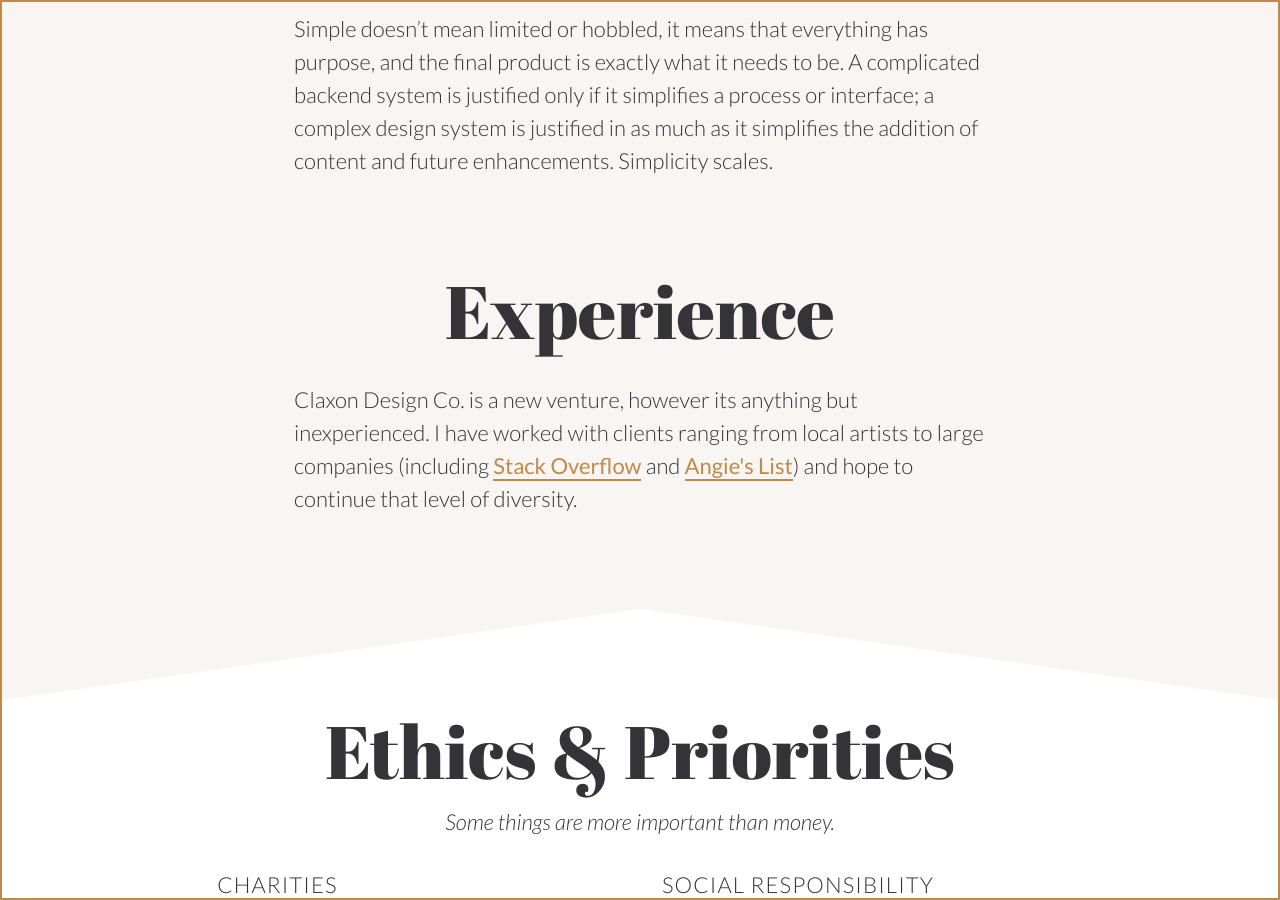
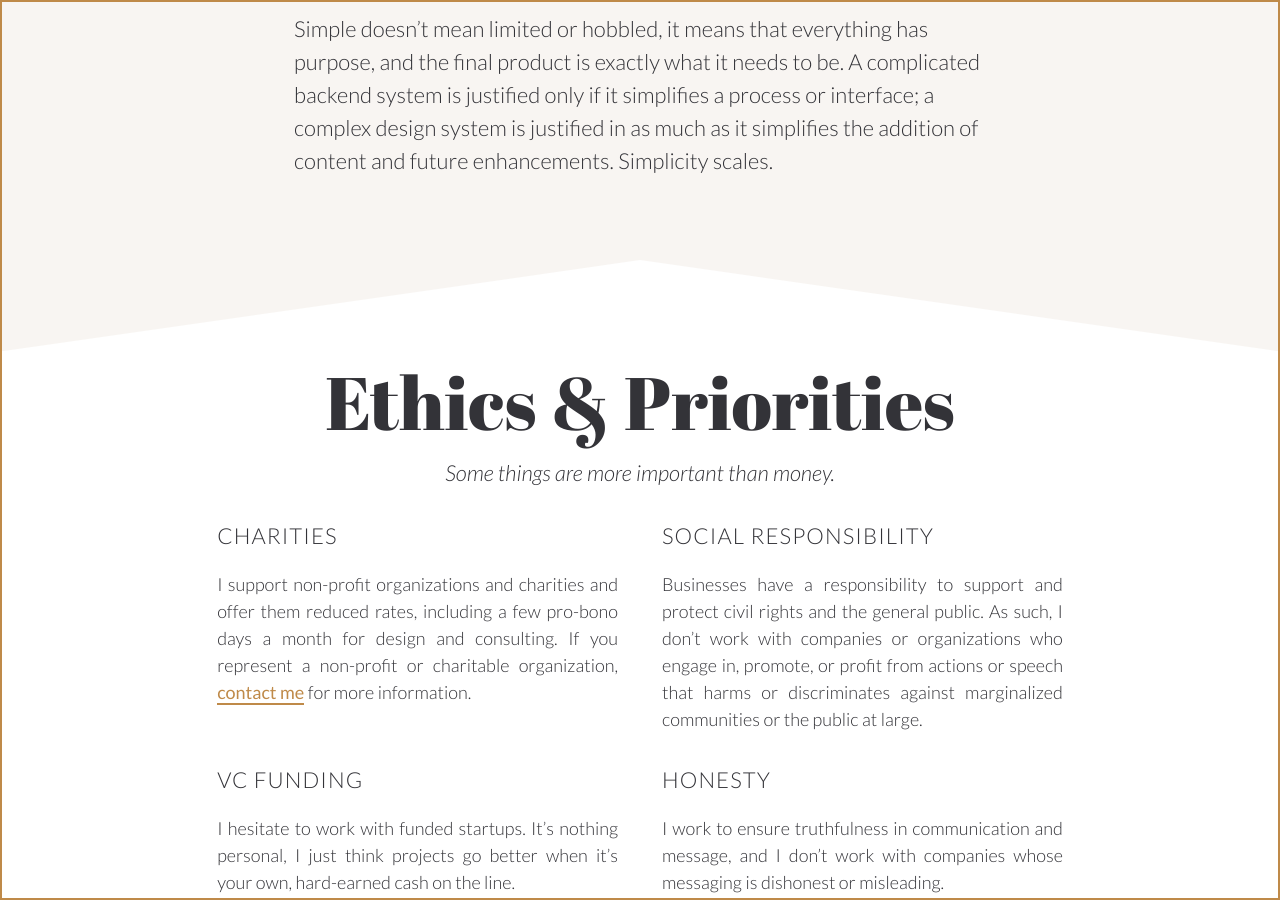
Before and after one commit to claxondesignco/claxondesignco.github.io, a Jekyll site: the page built from index.html, in a window 1280 px wide and 900 px high, scrolled down 614 px. Built offline with Jekyll 4.4.1, drawn with Linux system fonts in a browser that asks for light colours.

Commit message:
Removed "Experience" section

```diff
--- a/index.html
+++ b/index.html
@@ -16,14 +16,6 @@ hero-header: <img src="/assets/images/logo_light.svg" alt="Claxon Design Co." cl
   <p>Simple doesn’t mean limited or hobbled, it means that everything has purpose, and the final product is exactly what it needs to be. A complicated backend system is justified only if it simplifies a process or interface; a complex design system is justified in as much as it simplifies the addition of content and future enhancements. Simplicity scales.</p>
 </div>
 
-<div class="section bottom-angle-up" id="experience">
-  <header class="section__header">
-    <h2 class="section__headline">Experience</h2>
-  </header>
-
-  <p>Claxon Design Co. is a new venture, however its anything but inexperienced. I have worked with clients ranging from local artists to large companies (including <a href="http://www.stackoverflow.com" target="_blank">Stack Overflow</a> and <a href="http://www.angieslist.com" target="_blank">Angie's List</a>) and hope to continue that level of diversity.</p>
-</div>
-
 {% include ethics.html %}
 
 {% include contact.html %}
```
